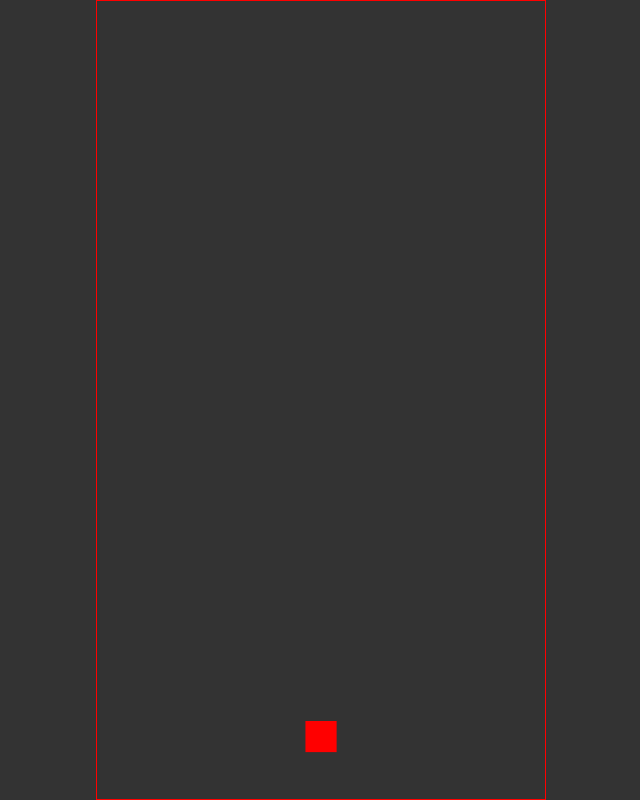
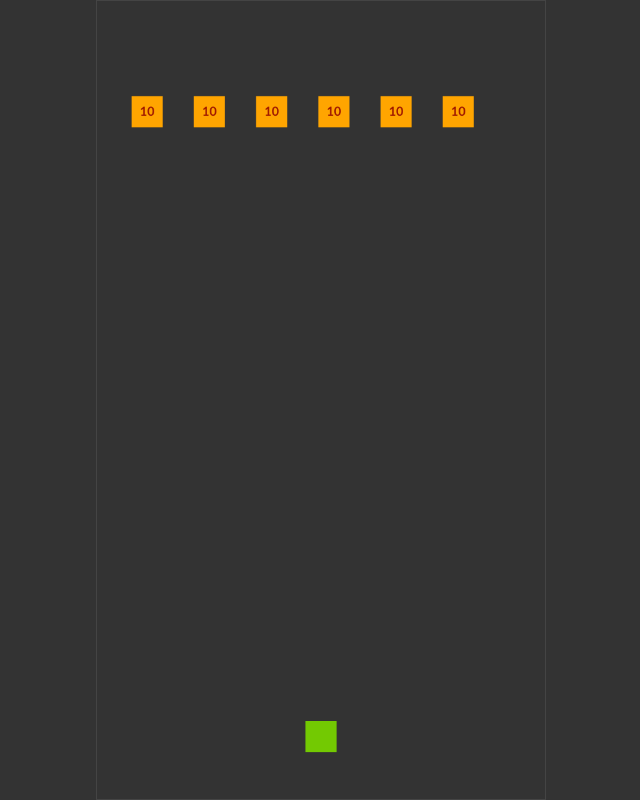
Before and after one commit to jhasuev/cosmo, a website built with webpack: page index.html in a window 1280 px wide. Shown: the whole page, without its empty margins (319-959 px from the left). Built offline with nearby package versions, Linux system fonts and the light colour scheme.

Commit message:
Enemies template

```diff
--- /dev/null
+++ b/src/components/Enemy.js
@@ -0,0 +1,105 @@
+import {
+  canvas_enemy as canvas,
+  ctx_enemy as ctx
+} from "./canvas.js"
+
+function Enemy() {
+  this.conf = {
+    width: 50,
+    height: 50,
+    fz: 20
+  }
+  this.enemies = [
+    {
+      x: 50,
+      y: 100,
+      leftBits: 10,
+    },
+    {
+      x: 150,
+      y: 100,
+      leftBits: 10,
+    },
+    {
+      x: 250,
+      y: 100,
+      leftBits: 10,
+    },
+    {
+      x: 350,
+      y: 100,
+      leftBits: 10,
+    },
+    {
+      x: 450,
+      y: 100,
+      leftBits: 10,
+    },
+    {
+      x: 550,
+      y: 100,
+      leftBits: 10,
+    },
+  ]
+  this.timer = false
+
+  this.drawEnemies = () => {
+    ctx.clearRect(0, 0, canvas.width, canvas.height)
+    this.enemies.forEach(enemy => {
+      ctx.beginPath()
+      ctx.rect(enemy.x, enemy.y, this.conf.width, this.conf.height)
+      ctx.fillStyle = 'orange'
+      ctx.fill()
+
+      ctx.beginPath()
+      ctx.font = `bold ${this.conf.fz}px "Trebuchet MS"`
+      ctx.fillStyle = '#9f1800'
+      ctx.textAlign = 'center'
+      ctx.textBaseline = 'middle'
+      ctx.fillText(enemy.leftBits, enemy.x + (this.conf.width / 2), enemy.y + (this.conf.height / 2))
+      ctx.fill()
+    })
+  }
+  this.drawEnemies()
+
+  this.move = () => {
+    this.enemies.forEach(enemy => {
+
+      if(!isFinite(enemy.shakeX)) {
+        enemy.shakeX = 0
+        enemy.shakeXDirection = false
+      }
+
+      if (Math.abs(enemy.shakeX) >= 3) {
+        enemy.shakeXDirection = !enemy.shakeXDirection
+      }
+
+      enemy.shakeX += .125 * (enemy.shakeXDirection ? -1 : 1)
+
+      enemy.x += enemy.shakeX
+      enemy.y += .5
+    })
+    this.drawEnemies()
+  }
+
+  this.start = () => {
+    this.stop()
+
+    this.timer = setInterval(() => {
+      if(this.timer) {
+        this.move()
+      }
+    }, 50)
+  }
+
+  this.stop = () => {
+    if (this.timer) {
+      clearInterval(this.timer)
+      this.timer = null
+    }
+  }
+
+  return this
+}
+
+export default new Enemy()
--- a/src/components/User.js
+++ b/src/components/User.js
@@ -29,7 +29,7 @@ function User() {
   this.drawUser = () => {
     ctx.beginPath()
     ctx.rect(this.position.x, this.position.y, this.width, this.height)
-    ctx.fillStyle = 'red'
+    ctx.fillStyle = '#73c902'
     ctx.fill()
   }
 
--- a/src/index.js
+++ b/src/index.js
@@ -1,8 +1,18 @@
 import './scss/main.scss'
 import User from './components/User.js'
 import Movement from './components/Movement.js'
+import Enemy from './components/Enemy.js'
 
 User.drawUser()
+Enemy.start()
+
+setTimeout(() => {
+  Enemy.stop()
+
+  setTimeout(() => {
+    Enemy.start()
+  }, 2222)
+}, 2222)
 
 Movement.onmove = () => {
   User.move(Movement.x, Movement.y)
--- a/src/scss/main.scss
+++ b/src/scss/main.scss
@@ -31,5 +31,5 @@ canvas {
     z-index: 1;
   }
 
-  border: 1px solid red;
+  border: 1px solid #444;
 }
```
